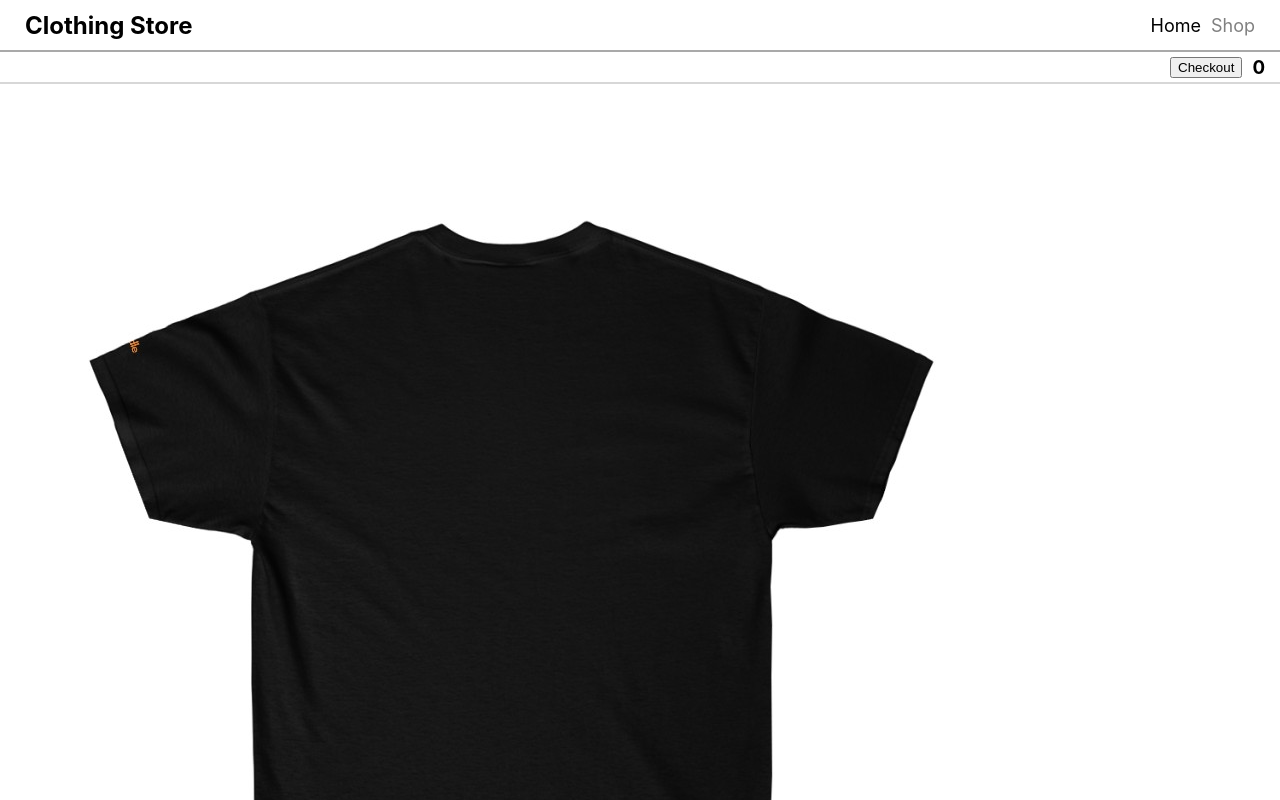
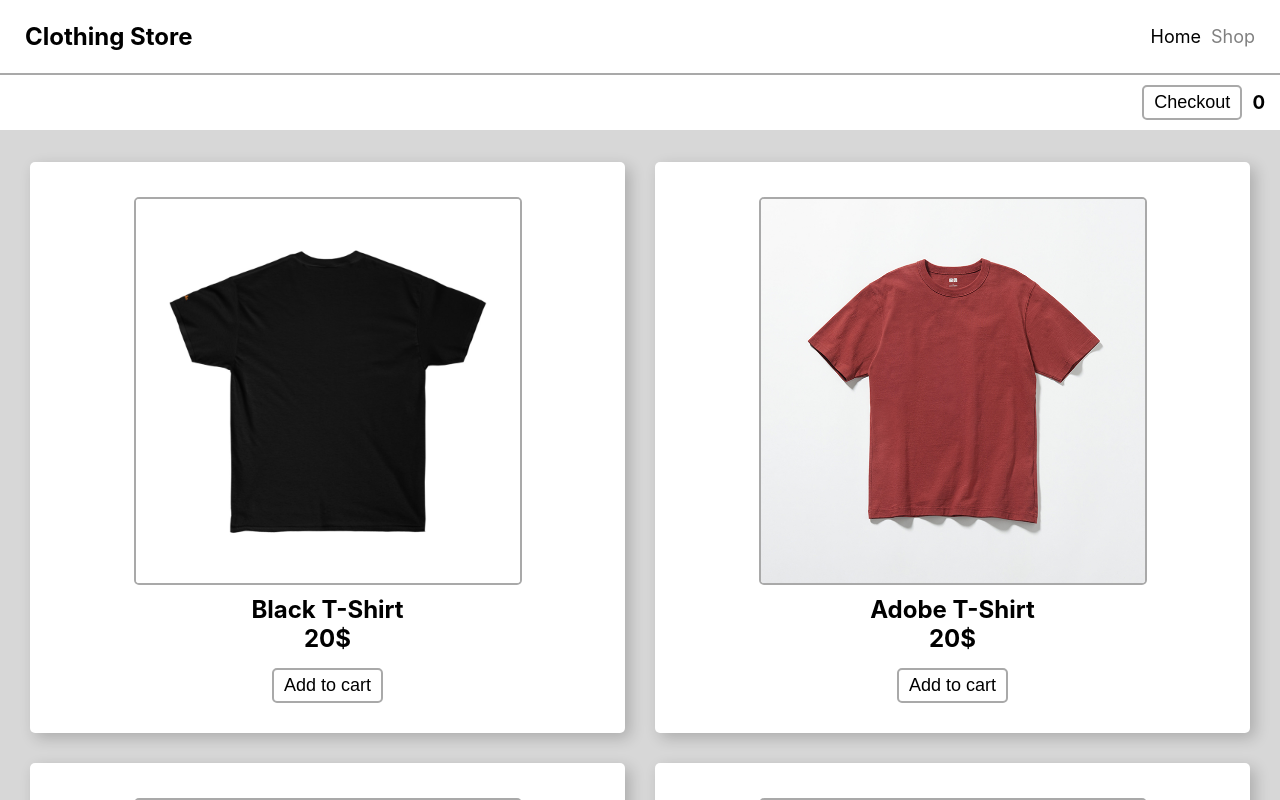
Before and after one commit to TaftSound/shopping-cart, a React (Create React App) app: page /shop in a window 1280 px wide. Shown: the top 800 px of the page. Built offline with nearby package versions, Linux system fonts and the light colour scheme.

Commit message:
Style item cards

```diff
--- a/package.json
+++ b/package.json
@@ -3,6 +3,8 @@
   "version": "0.1.0",
   "private": true,
   "dependencies": {
+    "@mdi/js": "^7.1.96",
+    "@mdi/react": "^1.6.1",
     "@testing-library/jest-dom": "^5.16.5",
     "@testing-library/react": "^13.4.0",
     "@testing-library/user-event": "^13.5.0",
--- a/src/App.css
+++ b/src/App.css
@@ -37,7 +37,7 @@
   justify-content: space-between;
   box-sizing: border-box;
   width: 100vw;
-  height: 35px;
+  height: 75px;
   padding: 25px;
   border-bottom: solid 2px darkgray;
 }
@@ -55,12 +55,17 @@
   color: black;
 }
 
+.shop-container {
+  background-color: rgb(215, 215, 215);
+}
+
 .cart {
+  background-color: white;
   position: relative;
   z-index: 1;
-  height: 25px;
+  height: min-content;
   box-sizing: border-box;
-  padding: 15px 15px;
+  padding: 10px 15px;
   border-bottom: solid 2px rgb(215, 215, 215);
   width: 100vw;
   display: flex;
@@ -84,3 +89,77 @@ h1 {
   margin: 0px;
   margin-top: -5px;
 }
+
+.items-container {
+  display: grid;
+  grid-template-columns: 1fr 1fr;
+  grid-auto-rows: 1fr;
+  gap: 30px;
+  padding: 30px;
+}
+.item-card {
+  position: relative;
+  display: flex;
+  flex-direction: column;
+  justify-content: space-between;
+  align-items: center;
+  padding: 15px 0px;
+  border-radius: 5px;
+  background-color: white;
+  box-shadow: 5px 5px 15px rgb(0, 0, 0, .2);
+}
+.item-card .cart-control {
+  height: 65px;
+  display: flex;
+  justify-content: center;
+  align-items: center;
+  gap: 10px;
+}
+.item-card .in-cart {
+  width: 100%;
+  justify-content: flex-end;
+  padding-right: 25px;
+}
+.item-card img {
+  width: 30vw;
+  height: 30vw;
+  object-fit: cover;
+  border: solid 2px darkgrey;
+  border-radius: 5px;
+  margin-top: 20px;
+  margin-bottom: 10px;
+}
+.item-card .icon {
+  position: absolute;
+  top: 10px;
+  right: 10px;
+  height: 25px;
+}
+.item-card h2 {
+  margin: 0px;
+}
+.item-count-control {
+  display: flex;
+  flex-direction: column;
+  justify-content: center;
+  align-items: center;
+  gap: 5px;
+}
+.item-count-control button {
+  box-sizing: border-box;
+  height: 20px;
+  padding: 0px;
+  display: flex;
+  align-items: center;
+  justify-items: center;
+}
+.item-count-control button svg {
+  margin-top: -1.5px;
+}
+button {
+  background-color: white;
+  border: solid 2px darkgray;
+  border-radius: 5px;
+  font-size: 18px;
+  padding: 5px 10px;
+}
--- a/src/components/item-card.js
+++ b/src/components/item-card.js
@@ -1,5 +1,6 @@
 import React from "react";
-
+import Icon from "@mdi/react";
+import { mdiCartCheck, mdiMenuUp, mdiMenuDown } from "@mdi/js";
 
 const ItemCard = (props) => {
 
@@ -15,18 +16,21 @@ const ItemCard = (props) => {
 
   return (
     <div className="item-card" data-testid="item-card">
+      {props.numberInCart ? <Icon className="icon" path={mdiCartCheck}/> : null }
       <img src={props.imgUrl} alt={props.name} />
       <h2>{props.name}</h2>
       <h2>{props.cost}$</h2>
       {props.numberInCart
-      ? <div>
-          <h3>{props.numberInCart}</h3>
+      ? <div className="cart-control in-cart">
+          <h2>{props.numberInCart}</h2>
           <div className="item-count-control">
-            <button onClick={increaseCount} data-testid="increase-count">More</button>
-            <button onClick={decreaseCount} data-testid="decrease-count">Less</button>
+            <button onClick={increaseCount} data-testid="increase-count"><Icon path={mdiMenuUp} size={1} /></button>
+            <button onClick={decreaseCount} data-testid="decrease-count"><Icon path={mdiMenuDown} size={1} /></button>
           </div>
         </div>
-      : <button onClick={addToCart} data-testid="add-to-cart">Add to cart</button> }
+      : <div className="cart-control">
+          <button onClick={addToCart} data-testid="add-to-cart">Add to cart</button>
+        </div> }
     </div>
   )
 }
--- a/src/components/shop-page.js
+++ b/src/components/shop-page.js
@@ -44,7 +44,7 @@ function ShopPage (props) {
   }
 
   return (
-    <div>
+    <div className="shop-container">
       <ShoppingCart items={itemData} />
       <div className="items-container">
         {Object.values(itemData).map((item) => {
```
Also changed, not shown: 1 other file (tests, documents, lock files or other folders).
